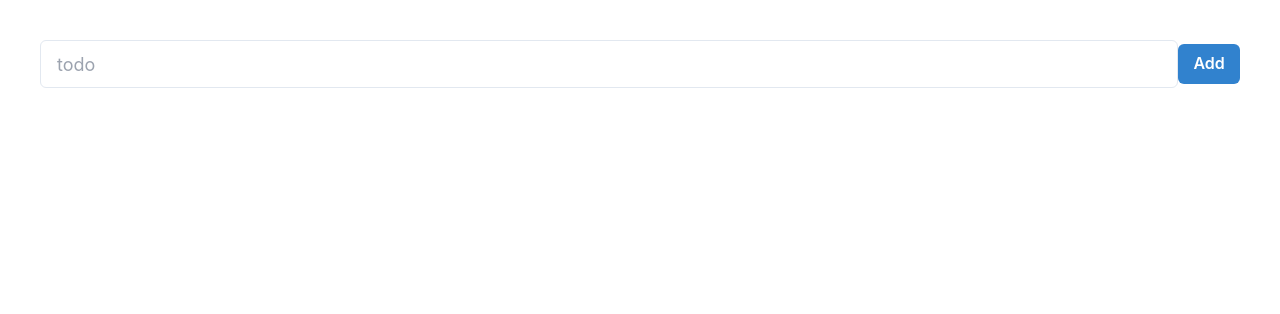
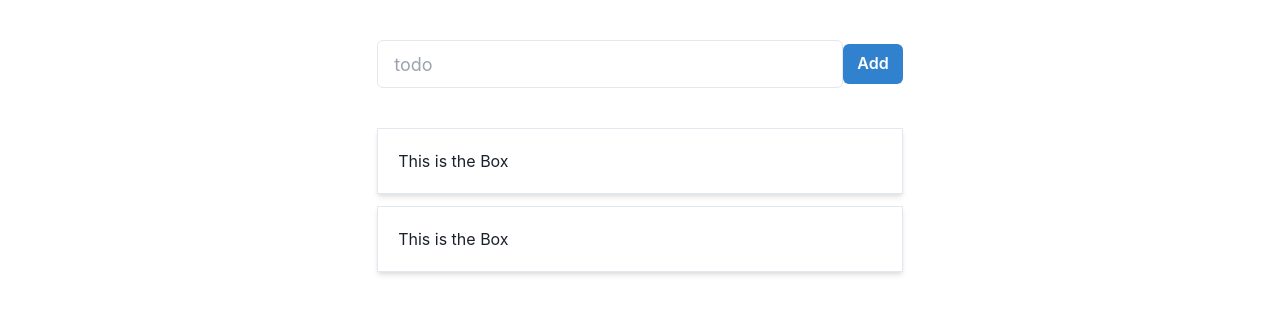
Before and after one commit to yumekiti-archive/NeTo, a Next.js app in the folder next/: page / in a window 1280 px wide. Shown: the top 314 px of the page. Built offline with nearby package versions, Linux system fonts and the light colour scheme.

Commit message:
add: todo list

```diff
--- /dev/null
+++ b/next/components/List.tsx
@@ -0,0 +1,15 @@
+import { Stack, Box } from '@chakra-ui/react'
+
+export default function List(){
+  return (
+    <Stack spacing={3}>
+      <Box p={5} shadow='md' borderWidth='1px'>
+        This is the Box
+      </Box>
+
+      <Box p={5} shadow='md' borderWidth='1px'>
+        This is the Box
+      </Box>
+    </Stack>
+  );
+}
--- a/next/pages/index.tsx
+++ b/next/pages/index.tsx
@@ -1,13 +1,20 @@
 import type { NextPage } from 'next'
-import { Input, Flex, Button } from '@chakra-ui/react'
+import { SimpleGrid, Container, Input, Flex, Button } from '@chakra-ui/react'
+import List from '../components/List';
 
 const Home: NextPage = () => {
   return (
     <>
-      <Flex m={10} justify="center" align='center'>
-        <Input placeholder='todo' size='lg' />
-        <Button colorScheme='blue'>Add</Button>
-      </Flex>
+      <Container p={10}>
+        <SimpleGrid columns={1} spacing={10}>
+          <Flex justify="center" align='center'>
+            <Input placeholder='todo' size='lg' />
+            <Button colorScheme='blue'>Add</Button>
+          </Flex>
+
+          <List />
+        </SimpleGrid>
+      </Container>
     </>
   )
 }
```
